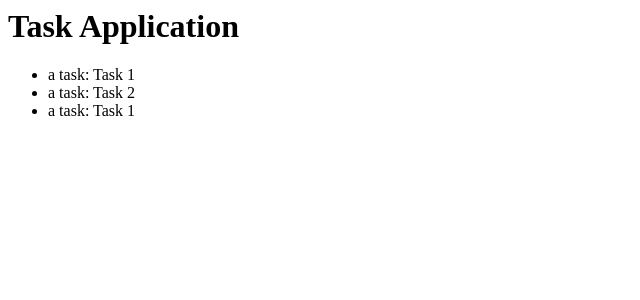
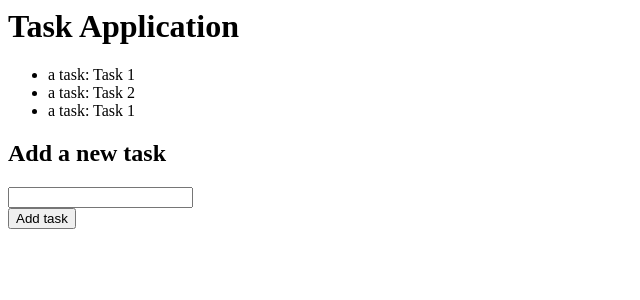
Before and after one commit to TorgeirBotten/pg6301-oppgave-04, a React (Vite) app: page / in a window 1280 px wide. Shown: the top 300 px of the page, without its empty margins (0-640 px from the left). Built offline with nearby package versions, Linux system fonts and the light colour scheme.

Commit message:
create new tasks

```diff
--- a/src/Application.jsx
+++ b/src/Application.jsx
@@ -6,7 +6,14 @@ export default function Application() {
     { description: "Task 2" },
     { description: "Task 1" },
   ]);
-  return (
+    const [description, setDescription] = useState("")
+
+    function handleSubmit(event) {
+        event.preventDefault()
+        setTasks(old=> [{description},...old])
+    }
+
+    return (
     <>
       <h1>Task Application</h1>
       <ul>
@@ -14,6 +21,15 @@ export default function Application() {
           <li>a task: {t.description}</li>
         ))}
       </ul>
+        <h2>Add a new task</h2>
+        <form onSubmit={handleSubmit}>
+            <div>
+                <input type="text" value={description} onChange={e=> setDescription(e.target.value)}/>
+            </div>
+            <div>
+                <button>Add task {description}</button>
+            </div>
+        </form>
     </>
   );
 }
```
